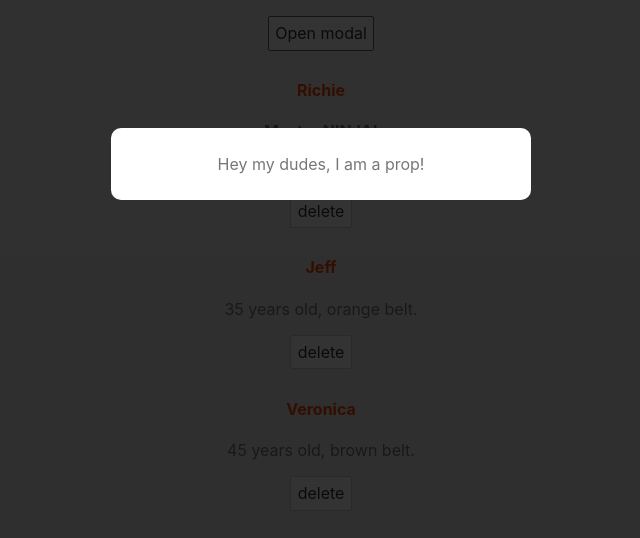
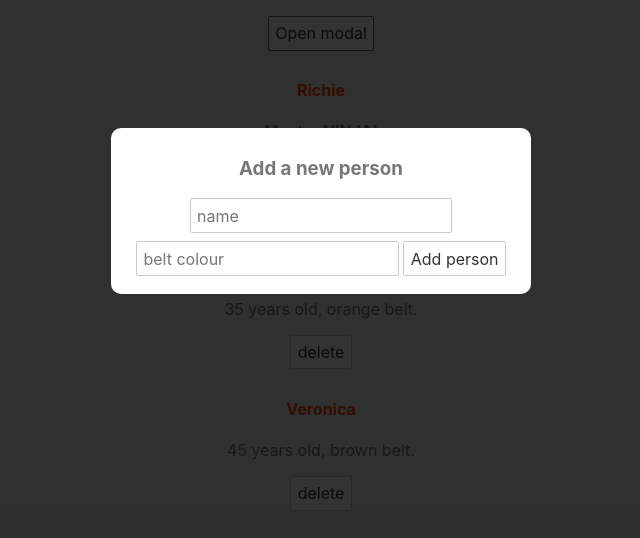
Before and after one commit to RHaddlesey/SvelteTutorials, a Svelte app in the folder svelte-app/: page / in a window 1280 px wide. Both pictures are taken after a click on the button "Open modal". Shown: the top 538 px of the page, without its empty margins (319-959 px from the left). Built offline with nearby package versions, Linux system fonts and the light colour scheme.

Commit message:
using SLOTs

```diff
--- a/svelte-app/src/App.svelte
+++ b/svelte-app/src/App.svelte
@@ -31,7 +31,15 @@
 <p>Not greater than 5!</p>
 {/if} -->
 
-<Modal message="Hey my dudes, I am a prop!" {showModal} on:click={toggleModal} />
+<Modal {showModal} on:click={toggleModal}>
+  <h3>Add a new person</h3>
+  <form>
+    <input type="text" placeholder="name">
+    <input type="text" placeholder="belt colour">
+    <button>Add person</button>
+  </form>
+</Modal>
+<!-- here we are using svelte slots to pass this data back to the child -->
 <main>
   <button on:click={toggleModal}>Open modal</button>
   {#each people as person (person.id)}
--- a/svelte-app/src/Modal.svelte
+++ b/svelte-app/src/Modal.svelte
@@ -1,5 +1,4 @@
 <script>
-  export let message = 'default value';
   // this export let is defined in the main app inside the Modal component call. It is passed here as a prop so that this component can be reused.
   // default value can be anything you want to show if no props are passed in.
   export let showModal = false;
@@ -30,7 +29,8 @@
 {#if showModal}
 <div class="backdrop" class:promo={isPromo} on:click|self>
   <div class="modal">
-    <p>{message}</p>
+    <slot></slot>
+    <!-- this will will for child content added in the App to this component  -->
   </div>
 
 </div>
```
